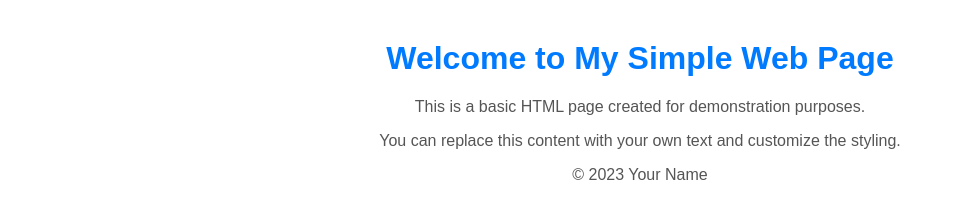
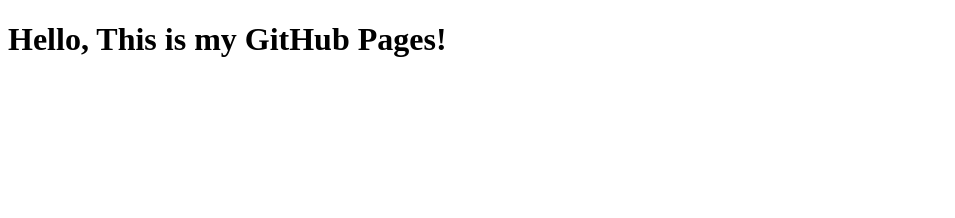
Before and after one commit to windiwendy/windiwendy.github.io, a plain HTML site: page index.html in a window 1280 px wide. Shown: the whole page, without its empty margins (0-955 px from the left). Drawn offline with Linux system fonts and the light colour scheme.

Commit message:
Update index.html

```diff
--- a/index.html
+++ b/index.html
@@ -3,35 +3,9 @@
 <head>
     <meta charset="UTF-8">
     <meta name="viewport" content="width=device-width, initial-scale=1.0">
-    <title>Simple HTML Page</title>
-    <style>
-        body {
-            font-family: Arial, sans-serif;
-            margin: 40px;
-            text-align: center;
-        }
-
-        h1 {
-            color: #007BFF;
-        }
-
-        p {
-            color: #555;
-        }
-    </style>
+    <title>My GitHub Pages Site</title>
 </head>
 <body>
-    <header>
-        <h1>Welcome to My Simple Web Page</h1>
-    </header>
-
-    <section>
-        <p>This is a basic HTML page created for demonstration purposes.</p>
-        <p>You can replace this content with your own text and customize the styling.</p>
-    </section>
-
-    <footer>
-        <p>&copy; 2023 Your Name</p>
-    </footer>
+    <h1>Hello, This is my GitHub Pages!</h1>
 </body>
 </html>
```
